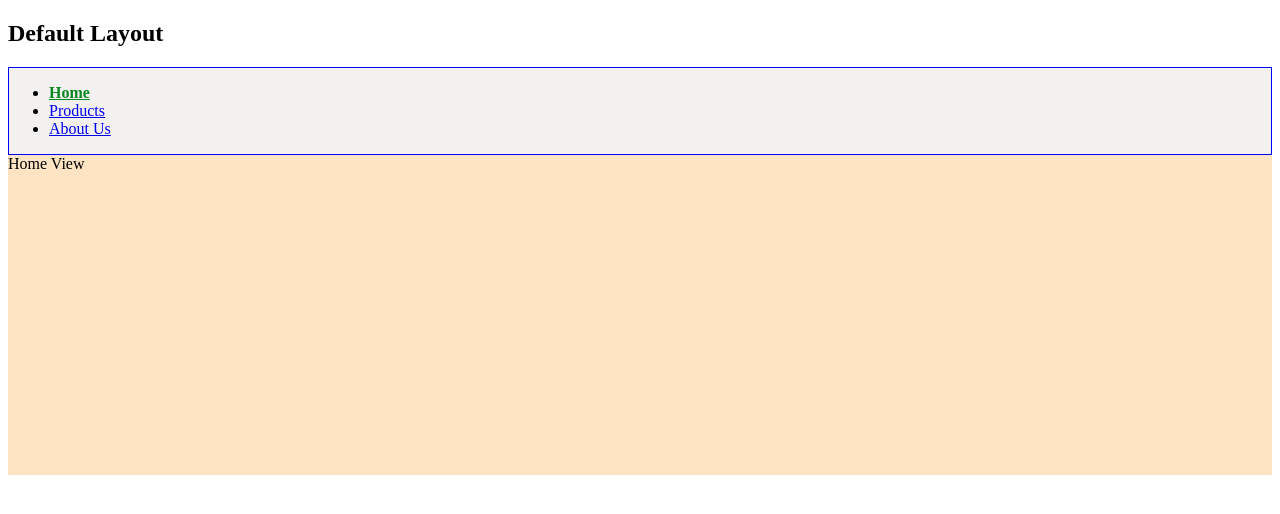
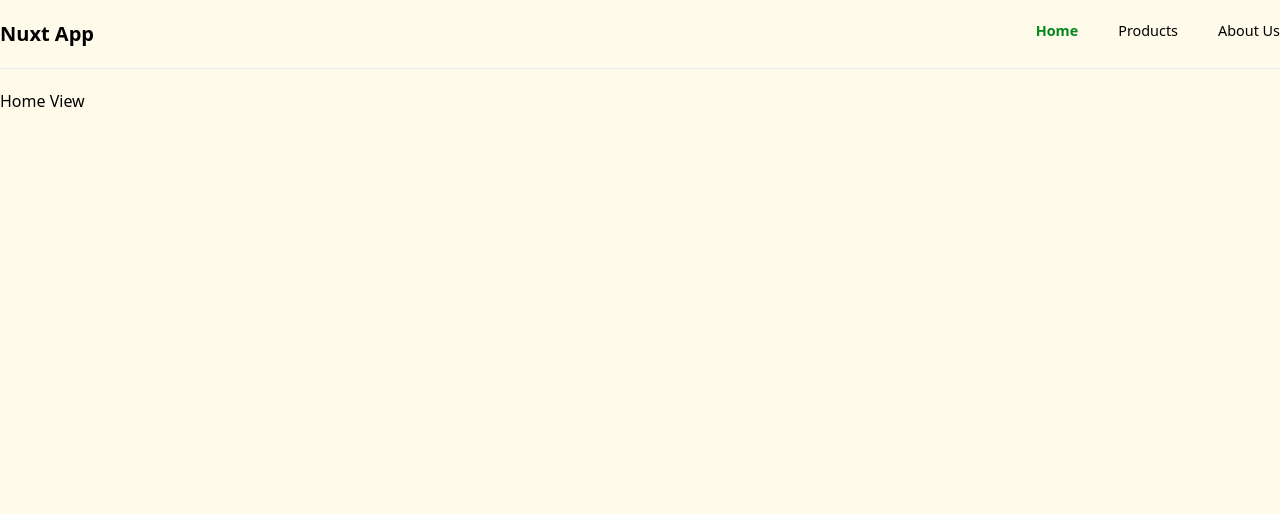
Before and after one commit to zay0od/nuxt-first-app, a Nuxt app: page / in a window 1280 px wide. Shown: the top 514 px of the page. Built offline with nearby package versions, Linux system fonts and the light colour scheme.

Commit message:
added tailwind css

```diff
--- a/app.vue
+++ b/app.vue
@@ -1,5 +1,5 @@
 <template>
-  <div>
+  <div class="bg-amber-50">
     <NuxtLayout />
   </div>
 </template>
--- a/layouts/default.vue
+++ b/layouts/default.vue
@@ -1,9 +1,11 @@
 <template>
   <div>
-    <h2>Default Layout</h2>
-    <header>
+    <header
+      class="container mx-auto py-5 flex align-middle justify-between border-b"
+    >
+      <h2 class="text-xl font-extrabold">Nuxt App</h2>
       <nav>
-        <ul>
+        <ul class="flex justify-end gap-10">
           <li>
             <NuxtLink to="/">Home</NuxtLink>
           </li>
@@ -20,8 +22,7 @@
     </header>
 
     <!--Output the page conent-->
-    <main>
-      <!-- <slot /> -->
+    <main class="container mx-auto h-screen py-5">
       <NuxtPage />
     </main>
     <!--Output the page conent-->
@@ -31,13 +32,9 @@
 <script setup></script>
 
 <style scoped>
-header {
-  border: 1px solid blue;
-  background-color: rgb(243, 240, 240);
-}
-main {
-  background-color: bisque;
-  min-height: 40vh;
+ul li {
+  font-size: 0.9rem;
+  font-weight: 400;
 }
 .router-link-exact-active {
   color: rgb(6, 135, 32);
--- a/layouts/product.vue
+++ b/layouts/product.vue
@@ -1,21 +1,35 @@
 <template>
   <div>
-    <h2>Product Layout</h2>
-    <header>
+    <header
+      class="container mx-auto py-5 flex align-middle justify-between border-b"
+    >
+      <h2 class="text-xl font-extrabold">Nuxt App</h2>
       <nav>
+        <ul class="flex justify-end gap-10">
+          <li>
             <NuxtLink to="/">Home</NuxtLink>
+          </li>
+
+          <li>
+            <NuxtLink to="/products">Products</NuxtLink>
+          </li>
+
+          <li>
+            <NuxtLink to="/about">About Us</NuxtLink>
+          </li>
+        </ul>
       </nav>
     </header>
 
     <!--Output the page conent-->
-    <main>
-      <!-- <slot /> -->
+    <main class="container mx-auto h-screen py-5">
       <NuxtPage />
     </main>
     <!--Output the page conent-->
 
-    <footer>
-      <ul>
+    <div class="bg-[#d8dbca]">
+      <footer class="container mx-auto">
+        <ul class="flex justify-between py-10">
           <li>
             <NuxtLink to="/">Home</NuxtLink>
           </li>
@@ -30,18 +44,15 @@
         </ul>
       </footer>
     </div>
+  </div>
 </template>
 
 <script setup></script>
 
 <style scoped>
-header {
-  border: 1px solid blue;
-  background-color: rgb(243, 240, 240);
-}
-main {
-  background-color: rgb(137, 198, 211);
-  min-height: 40vh;
+ul li {
+  font-size: 0.9rem;
+  font-weight: 400;
 }
 .router-link-exact-active {
   color: rgb(6, 135, 32);
--- a/nuxt.config.ts
+++ b/nuxt.config.ts
@@ -1,6 +1,13 @@
 // https://nuxt.com/docs/api/configuration/nuxt-config
 export default defineNuxtConfig({
   //We override and extent Nuxt Default configs here
-  compatibilityDate: '2024-04-03',
-  devtools: { enabled: true }
-})
+  compatibilityDate: "2024-04-03",
+  devtools: { enabled: true },
+  css: ["~/assets/css/main.css"],
+  postcss: {
+    plugins: {
+      tailwindcss: {},
+      autoprefixer: {},
+    },
+  },
+});
--- a/package.json
+++ b/package.json
@@ -12,5 +12,10 @@
   "dependencies": {
     "nuxt": "^3.12.4",
     "vue": "latest"
+  },
+  "devDependencies": {
+    "autoprefixer": "^10.4.20",
+    "postcss": "^8.4.41",
+    "tailwindcss": "^3.4.8"
   }
 }
--- /dev/null
+++ b/tailwind.config.js
@@ -0,0 +1,15 @@
+/** @type {import('tailwindcss').Config} */
+module.exports = {
+  content: [
+    "./components/**/*.{js,vue,ts}",
+    "./layouts/**/*.vue",
+    "./pages/**/*.vue",
+    "./plugins/**/*.{js,ts}",
+    "./app.vue",
+    "./error.vue",
+  ],
+  theme: {
+    extend: {},
+  },
+  plugins: [],
+};
```
Also changed, not shown: assets/css/main.css (added, +7 -0 lines), 1 other file (tests, documents, lock files or other folders). Lines whose indentation alone changed are shown as unchanged.
